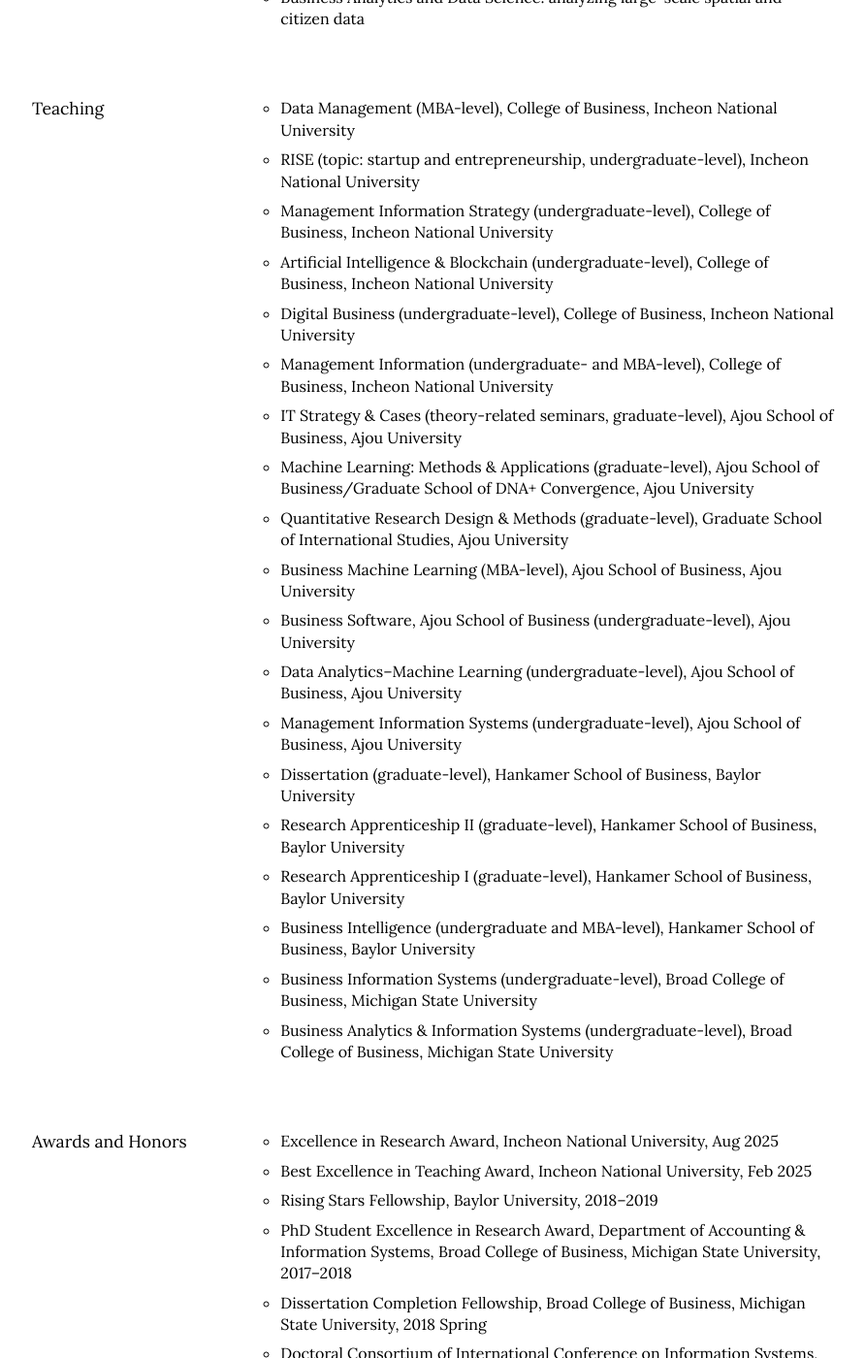
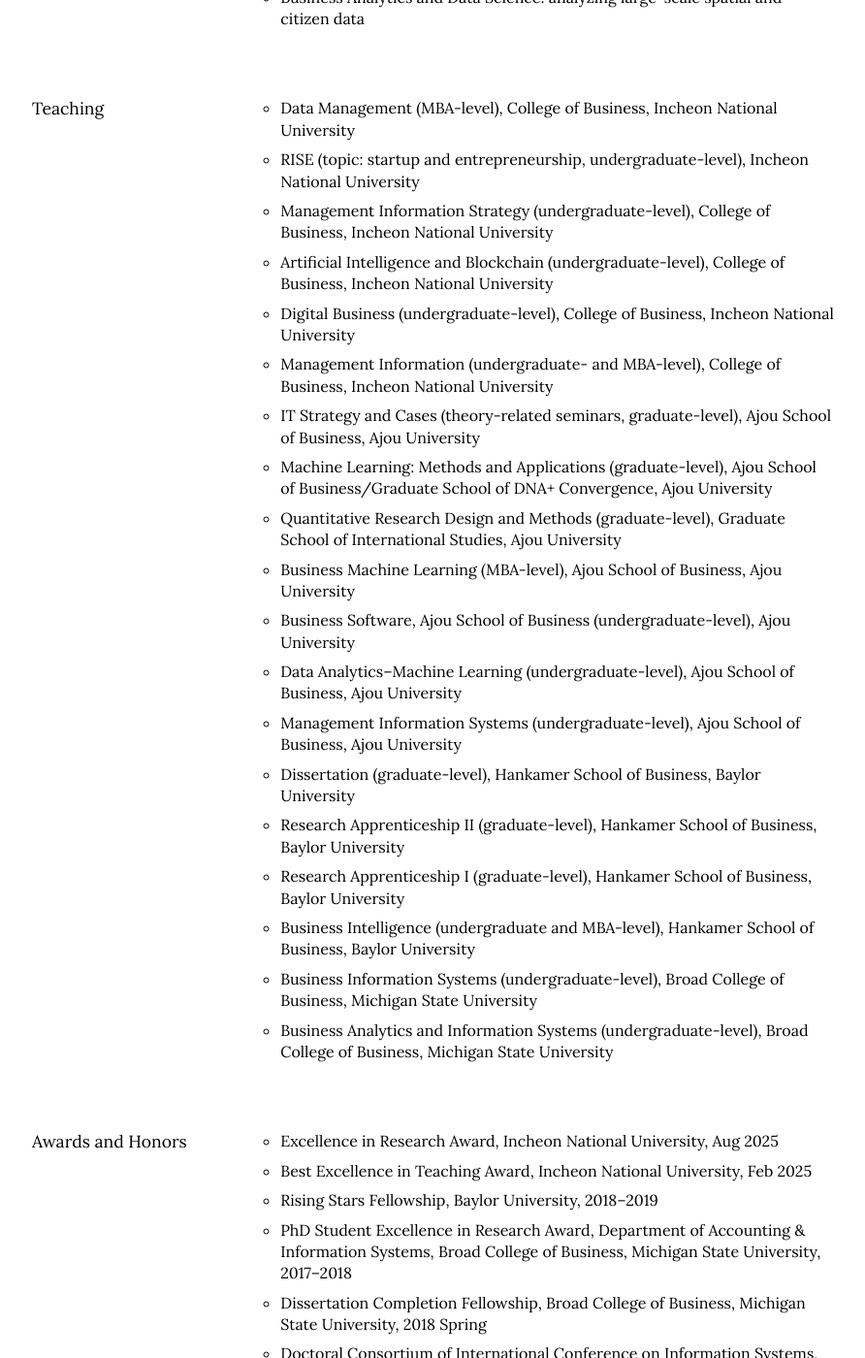
Before and after one commit to istaehun/taehun, a Jekyll site: the page built from engagement.html, in a window 1280 px wide and 1400 px high, scrolled down 1359 px. Shown: the whole window at 97% size, without its empty margins (187-1079 px from the left). Built offline with Jekyll 4.4.1, drawn with Linux system fonts in a browser that asks for light colours; nearby versions of some CDN libraries.

Commit message:
Fix formatting of course titles in engagement.yml

```diff
--- a/_data/engagement.yml
+++ b/_data/engagement.yml
@@ -29,12 +29,12 @@
       - "Data Management (MBA-level), College of Business, Incheon National University"
       - "RISE (topic: startup and entrepreneurship, undergraduate-level), Incheon National University"
       - "Management Information Strategy (undergraduate-level), College of Business, Incheon National University"
-      - "Artificial Intelligence & Blockchain (undergraduate-level), College of Business, Incheon National University"
+      - "Artificial Intelligence and Blockchain (undergraduate-level), College of Business, Incheon National University"
       - "Digital Business (undergraduate-level), College of Business, Incheon National University"
       - "Management Information  (undergraduate- and MBA-level), College of Business, Incheon National University"
-      - "IT Strategy & Cases (theory-related seminars, graduate-level), Ajou School of Business, Ajou University"
-      - "Machine Learning: Methods & Applications (graduate-level), Ajou School of Business/Graduate School of DNA+ Convergence, Ajou University"
-      - "Quantitative Research Design & Methods (graduate-level), Graduate School of International Studies, Ajou University"
+      - "IT Strategy and Cases (theory-related seminars, graduate-level), Ajou School of Business, Ajou University"
+      - "Machine Learning: Methods and Applications (graduate-level), Ajou School of Business/Graduate School of DNA+ Convergence, Ajou University"
+      - "Quantitative Research Design and Methods (graduate-level), Graduate School of International Studies, Ajou University"
       - "Business Machine Learning (MBA-level), Ajou School of Business, Ajou University"
       - "Business Software, Ajou School of Business (undergraduate-level), Ajou University"
       - "Data Analytics–Machine Learning (undergraduate-level), Ajou School of Business, Ajou University"
@@ -44,7 +44,7 @@
       - "Research Apprenticeship I (graduate-level), Hankamer School of Business, Baylor University"
       - "Business Intelligence (undergraduate and MBA-level), Hankamer School of Business, Baylor University"
       - "Business Information Systems (undergraduate-level), Broad College of Business, Michigan State University"
-      - "Business Analytics & Information Systems (undergraduate-level), Broad College of Business, Michigan State University"
+      - "Business Analytics and Information Systems (undergraduate-level), Broad College of Business, Michigan State University"
   -
     title: Awards and Honors
     list:
```
